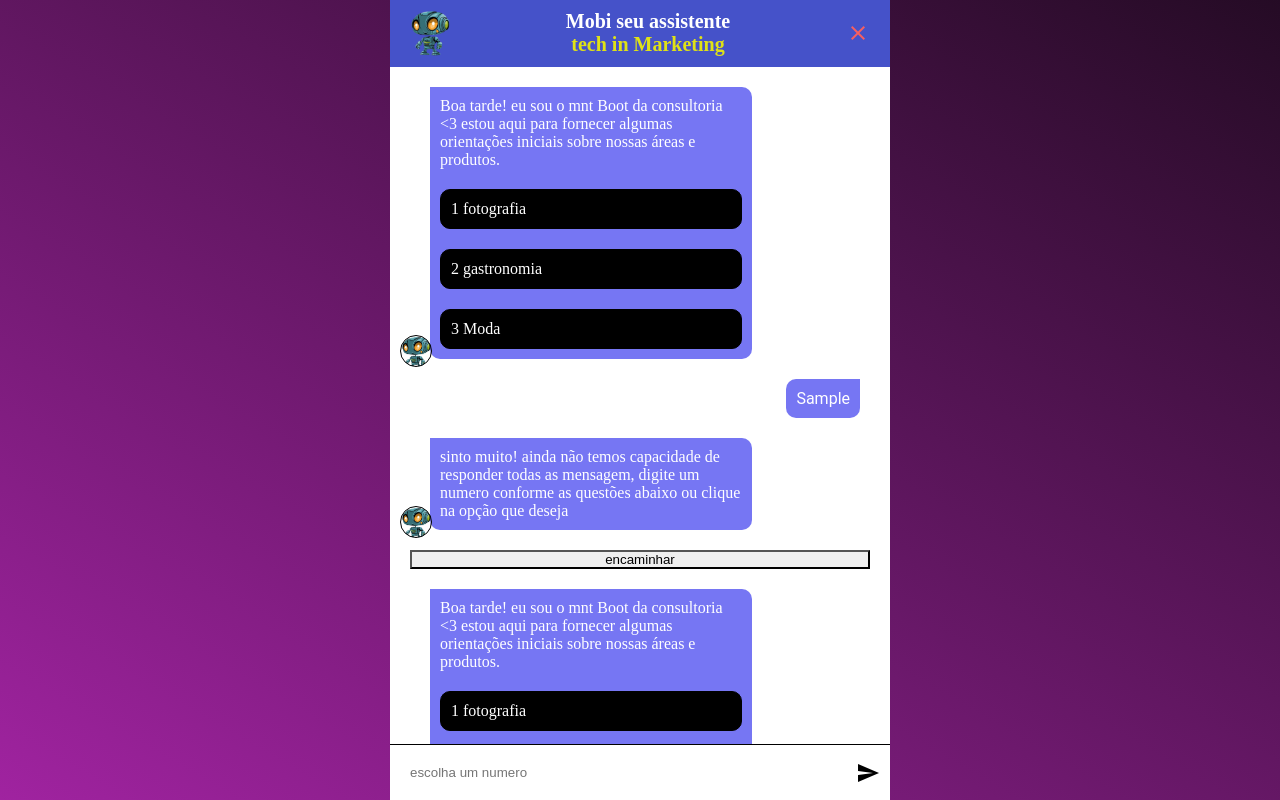
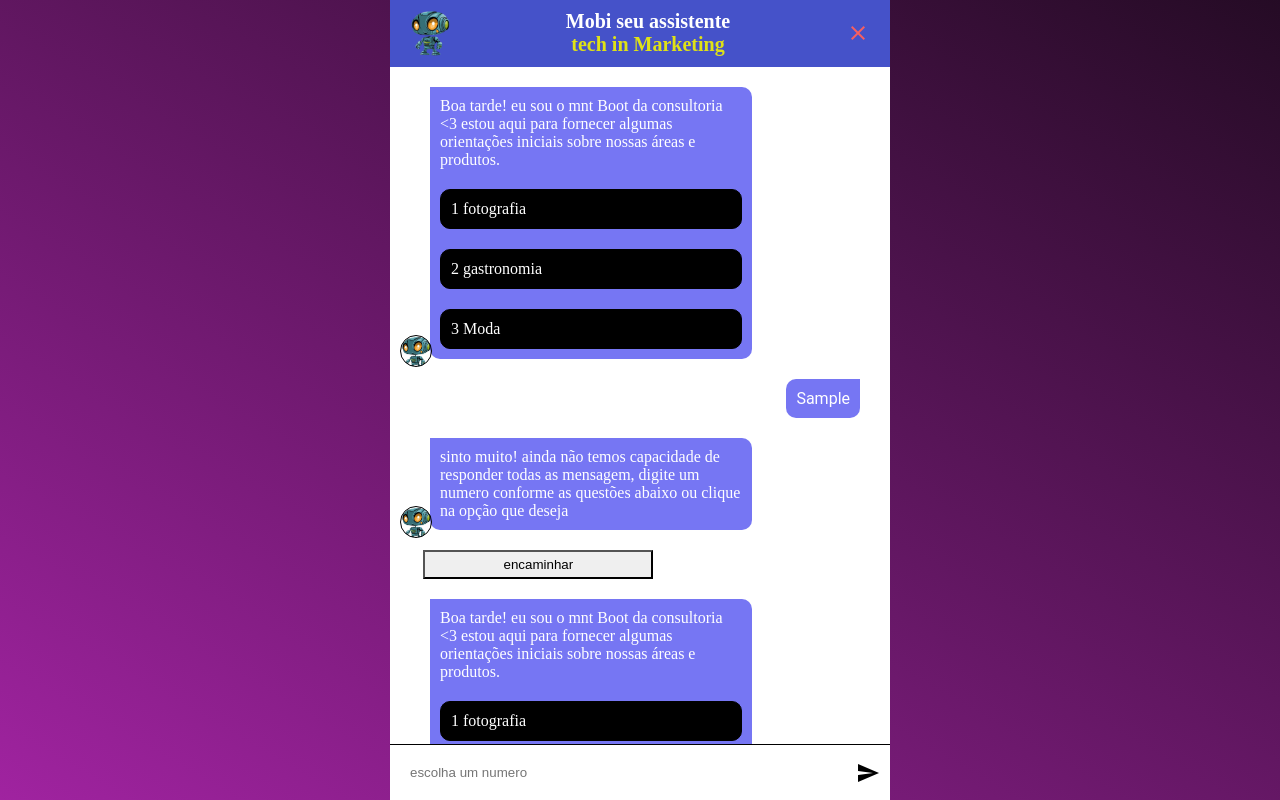
Before and after one commit to okabeHintaro/ChatMnt, a plain HTML site: page mensagem_robo.html in a window 1280 px wide. Both pictures are taken after typing "Sample" into the empty fields and a click on the button "send". Drawn offline with Linux system fonts and the light colour scheme.

Commit message:
Update chat.css

```diff
--- a/css/chat.css
+++ b/css/chat.css
@@ -12,3 +12,9 @@ img{
     width: 100%;
     object-fit: cover;
 }
+
+.btn-final{
+    width: 50%;
+    padding: 5px;
+    margin-left: 1em;
+}
```
